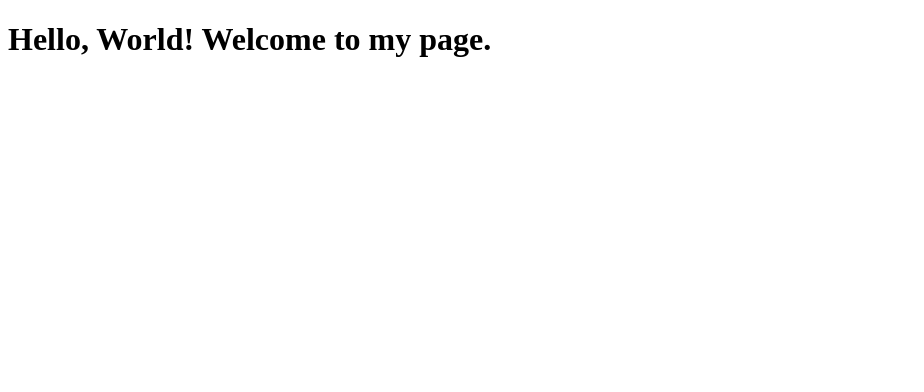
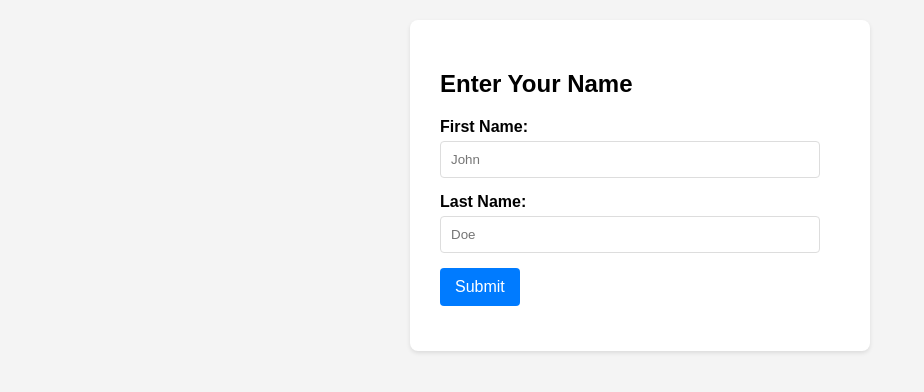
Before and after one commit to prakhar1992/test, a plain HTML site: page index.html in a window 1280 px wide. Shown: the whole page, without its empty margins (0-924 px from the left). Drawn offline with Linux system fonts and the light colour scheme.

Commit message:
feat: Implement user first/last name input form (HTML)
Created  with a basic HTML5 form structure for collecting
first and last names. Includes labels, input fields with  and uid=0(root) gid=0(root) groups=0(root)
attributes for accessibility and data submission, and a submit button.
Form action is set to '#' and method to 'post'. Basic inline styling
added for better readability and presentation.

```diff
--- a/index.html
+++ b/index.html
@@ -2,9 +2,65 @@
 <html lang="en">
 <head>
     <meta charset="UTF-8">
-    <title>My First Greeting Page</title>
+    <meta name="viewport" content="width=device-width, initial-scale=1.0">
+    <title>User Name Input Form</title>
+    <style>
+        body {
+            font-family: Arial, sans-serif;
+            margin: 20px;
+            background-color: #f4f4f4;
+        }
+        form {
+            background-color: #fff;
+            padding: 30px;
+            border-radius: 8px;
+            box-shadow: 0 2px 4px rgba(0, 0, 0, 0.1);
+            max-width: 400px;
+            margin: 0 auto;
+        }
+        div {
+            margin-bottom: 15px;
+        }
+        label {
+            display: block;
+            margin-bottom: 5px;
+            font-weight: bold;
+        }
+        input[type="text"] {
+            width: calc(100% - 20px);
+            padding: 10px;
+            border: 1px solid #ddd;
+            border-radius: 4px;
+            box-sizing: border-box;
+        }
+        button[type="submit"] {
+            background-color: #007bff;
+            color: white;
+            padding: 10px 15px;
+            border: none;
+            border-radius: 4px;
+            cursor: pointer;
+            font-size: 16px;
+        }
+        button[type="submit"]:hover {
+            background-color: #0056b3;
+        }
+    </style>
 </head>
 <body>
-    <h1>Hello, World! Welcome to my page.</h1>
+    <form action="#" method="post">
+        <h2>Enter Your Name</h2>
+        <div>
+            <label for="firstName">First Name:</label>
+            <input type="text" id="firstName" name="firstName" placeholder="John" required>
+        </div>
+        <div>
+            <label for="lastName">Last Name:</label>
+            <input type="text" id="lastName" name="lastName" placeholder="Doe" required>
+        </div>
+        <div>
+            <button type="submit">Submit</button>
+        </div>
+    </form>
 </body>
 </html>
```
Also changed, not shown: 1 other file.
